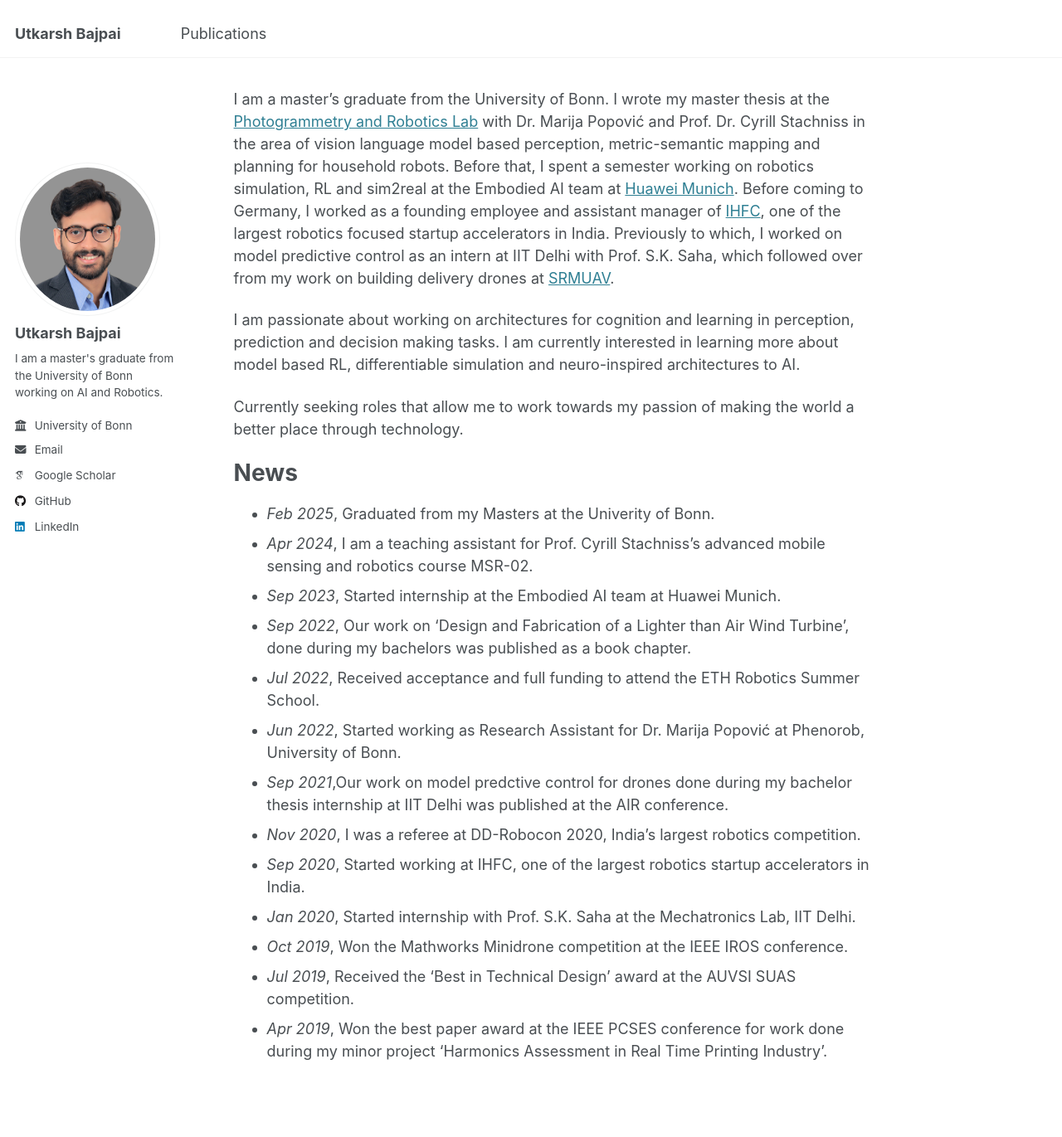
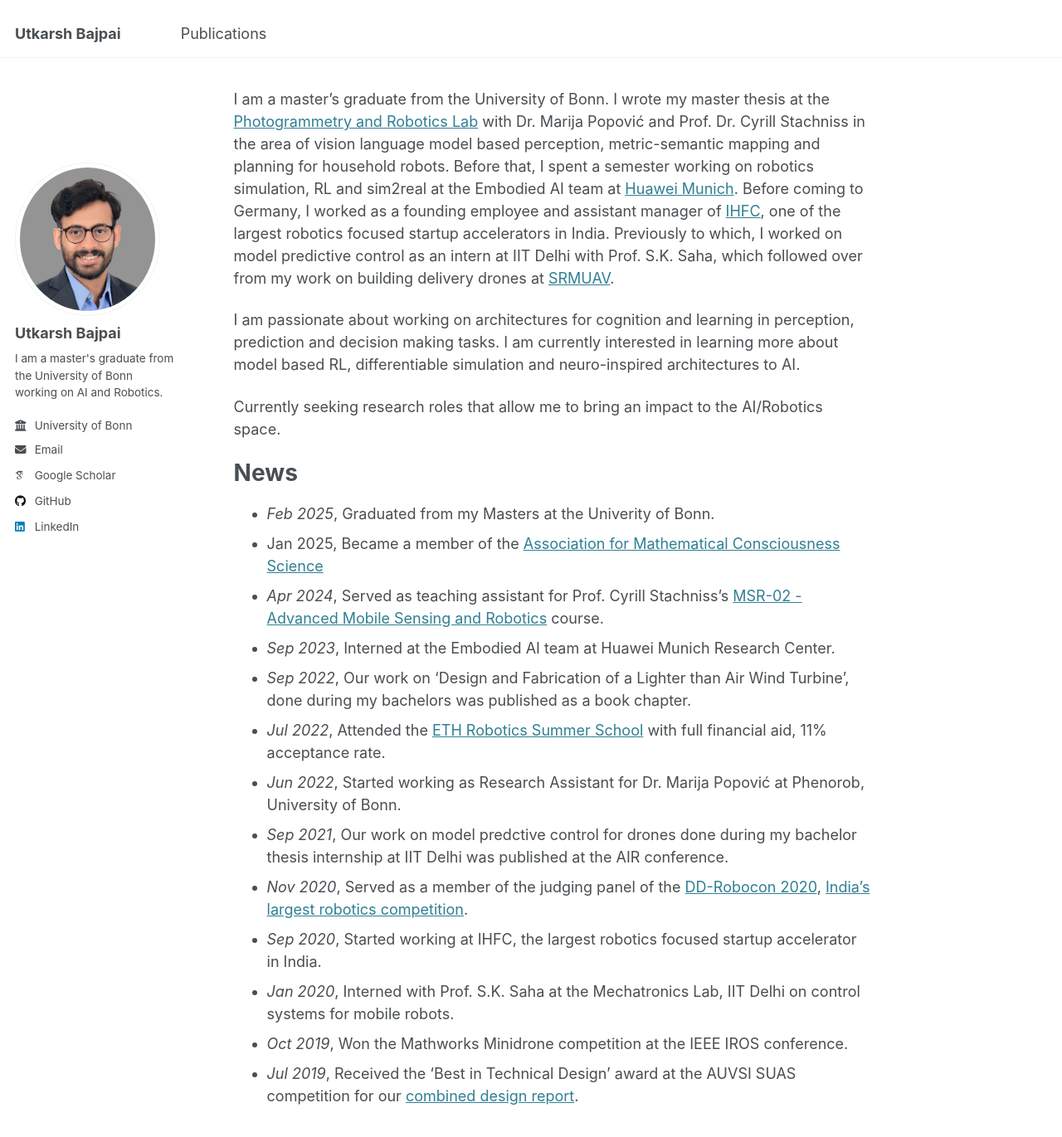
Before and after one commit to baj31415/baj31415.github.io, a Jekyll site: the page built from _pages/about.md, in a window 1280 px wide and 1400 px high. Shown: the top 1371 px of the window at 83% size. Built offline with Jekyll 4.4.1, drawn with Linux system fonts in a browser that asks for light colours; some web fonts are replaced.

Commit message:
updated hyperlinks, added files

```diff
--- a/_pages/about.md
+++ b/_pages/about.md
@@ -11,20 +11,20 @@ I am a master's graduate from the University of Bonn. I wrote my master thesis a
 
 I am passionate about working on architectures for cognition and learning in perception, prediction and decision making tasks. I am currently interested in learning more about model based RL, differentiable simulation and neuro-inspired architectures to AI.
 
-Currently seeking roles that allow me to work towards my passion of making the world a better place through technology.
+Currently seeking research roles that allow me to bring an impact to the AI/Robotics space.
 
 # News
 
 - *Feb 2025*, Graduated from my Masters at the Univerity of Bonn.
-- *Apr 2024*, I am a teaching assistant for Prof. Cyrill Stachniss's advanced mobile sensing and robotics course MSR-02.
-- *Sep 2023*, Started internship at the Embodied AI team at Huawei Munich.
+- Jan 2025, Became a member of the [Association for Mathematical Consciousness Science](https://amcs-community.org/)
+- *Apr 2024*, Served as teaching assistant for Prof. Cyrill Stachniss's [MSR-02 - Advanced Mobile Sensing and Robotics](https://www.ipb.uni-bonn.de/msr2-2021/index.html) course.
+- *Sep 2023*, Interned at the Embodied AI team at Huawei Munich Research Center.
 - *Sep 2022*, Our work on 'Design and Fabrication of a Lighter than Air Wind Turbine', done during my bachelors was published as a book chapter.
-- *Jul 2022*, Received acceptance and full funding to attend the ETH Robotics Summer School.
+- *Jul 2022*, Attended the [ETH Robotics Summer School](https://robotics-summerschool.ethz.ch/) with full financial aid, 11% acceptance rate.
 - *Jun 2022*, Started working as Research Assistant for Dr. Marija Popović at Phenorob, University of Bonn.
-- *Sep 2021*,Our work on model predctive control for drones done during my bachelor thesis internship at IIT Delhi was published at the AIR conference.
-- *Nov 2020*, I was a referee at DD-Robocon 2020, India's largest robotics competition.
-- *Sep 2020*, Started working at IHFC, one of the largest robotics startup accelerators in India.
-- *Jan 2020*, Started internship with Prof. S.K. Saha at the Mechatronics Lab, IIT Delhi.
+- *Sep 2021*, Our work on model predctive control for drones done during my bachelor thesis internship at IIT Delhi was published at the AIR conference.
+- *Nov 2020*, Served as a member of the judging panel of the [DD-Robocon 2020](https://diamond.iitd.ac.in/event-dd-robocon.php), [India's largest robotics competition](https://ddrobocon.iitd.ac.in/).
+- *Sep 2020*, Started working at IHFC, the largest robotics focused startup accelerator in India.
+- *Jan 2020*, Interned with Prof. S.K. Saha at the Mechatronics Lab, IIT Delhi on control systems for mobile robots.
 - *Oct 2019*, Won the Mathworks Minidrone competition at the IEEE IROS conference.
-- *Jul 2019*, Received the 'Best in Technical Design' award at the AUVSI SUAS competition.
-- *Apr 2019*, Won the best paper award at the IEEE PCSES conference for work done during my minor project 'Harmonics Assessment in Real Time Printing Industry'.
+- *Jul 2019*, Received the 'Best in Technical Design' award at the AUVSI SUAS competition for our [combined design report](http://baj31415.github.io/files/2019srmuavCDR.pdf).
```
Also changed, not shown: _publications/2019srmuavSUAS.md (added, +19 -0 lines), 1 other file.
